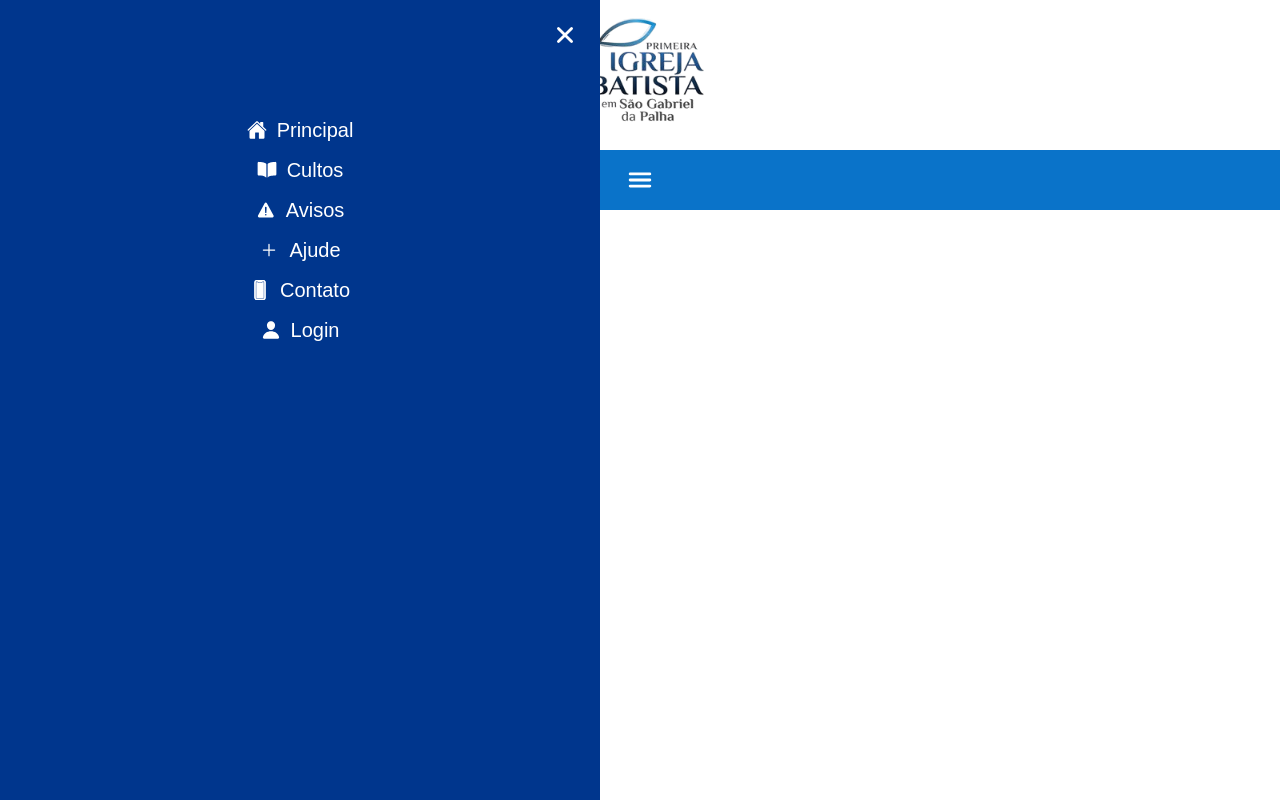
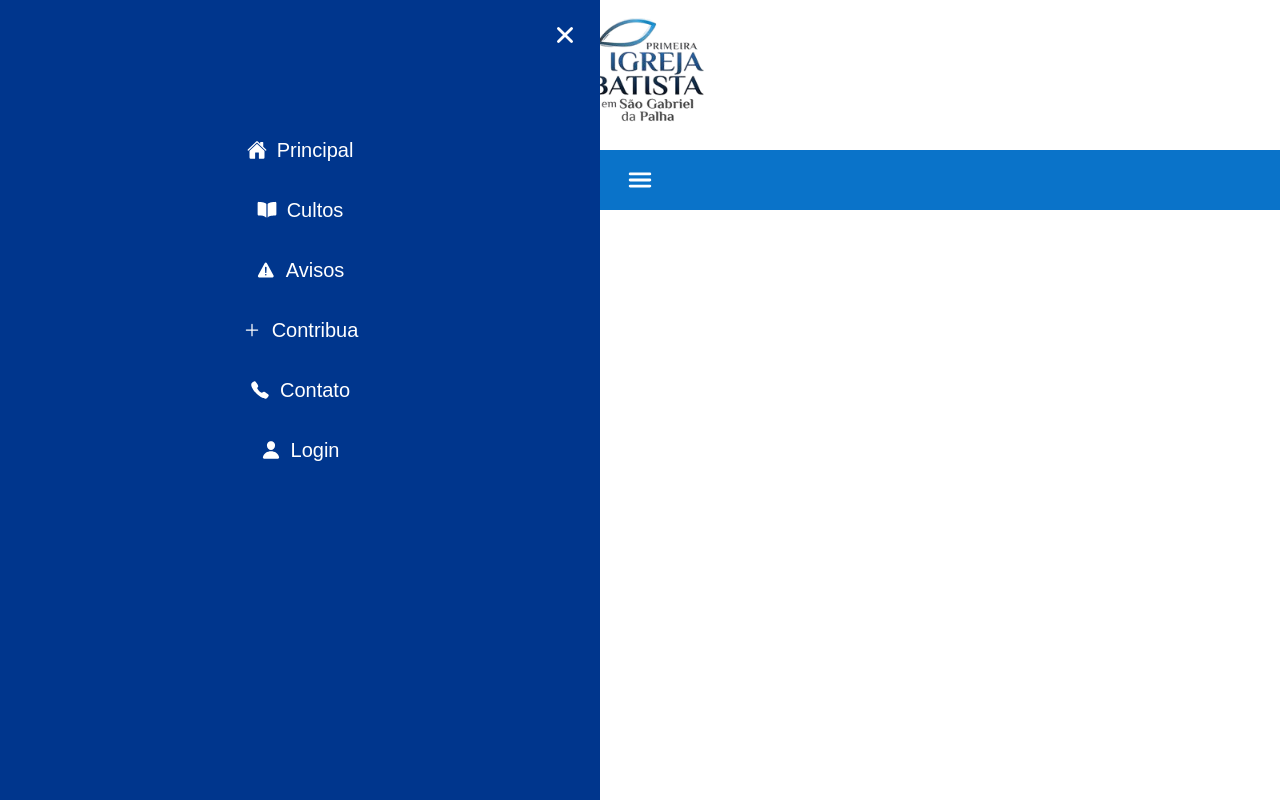
Before and after one commit to SamuelJacobsenB/projeto-igreja-atualizado, a Next.js app in the folder frontend/: page / in a window 1280 px wide. Both pictures are taken after a click on the element 640 px from the left and 180 px from the top of the page. Built offline with nearby package versions, Linux system fonts and the light colour scheme.

Commit message:
Alterações

```diff
--- a/frontend/src/components/icons/icons.ts
+++ b/frontend/src/components/icons/icons.ts
@@ -6,9 +6,10 @@ import {
   IoClose,
   IoWarning,
   IoHome,
-  IoPhonePortrait,
+  IoCall,
   IoBook,
   IoAdd,
+  IoSearch,
 } from "react-icons/io5";
 
 const I = {
@@ -19,9 +20,10 @@ const I = {
   Close: IoClose,
   Warning: IoWarning,
   Home: IoHome,
-  Phone: IoPhonePortrait,
+  Phone: IoCall,
   Book: IoBook,
   Add: IoAdd,
+  Search: IoSearch,
 };
 
 export default I;
--- a/frontend/src/components/layout/nav/nav.ts
+++ b/frontend/src/components/layout/nav/nav.ts
@@ -1,9 +1,10 @@
 import Root from "./root/root";
+import UserMenu from "./userMenu/userMenu";
 import UserDefault from "./userDefault";
-import UserLinks from "./userLinks/userLinks";
 
 export const Nav = {
   root: Root,
-  user_links: UserLinks,
+  user_menu: UserMenu,
+
   default_user: UserDefault,
 };
--- a/frontend/src/components/layout/nav/userDefault.tsx
+++ b/frontend/src/components/layout/nav/userDefault.tsx
@@ -4,7 +4,7 @@ import { Nav } from "./nav";
 const UserDefault: React.FC = () => {
   return (
     <Nav.root>
-      <Nav.user_links />
+      <Nav.user_menu />
     </Nav.root>
   );
 };
--- a/frontend/src/components/layout/nav/userLinks/styles.scss
+++ b/frontend/src/components/layout/nav/userLinks/styles.scss
@@ -1,12 +1,4 @@
 @import "../../../../styles/variables.scss";
-
-.menu {
-  font-size: $subtitle-size;
-  color: white;
-  width: 30px;
-  height: 30px;
-  cursor: pointer;
-}
 
 ul {
   align-items: center;
@@ -25,6 +17,7 @@ ul {
     font-size: $p-size;
     width: 100%;
     height: 40px;
+    margin-top: 20px;
     padding: 10px;
     border-radius: 8px;
     transition: 0.4s;
--- a/frontend/src/components/layout/nav/userLinks/userLinks.tsx
+++ b/frontend/src/components/layout/nav/userLinks/userLinks.tsx
@@ -1,25 +1,10 @@
-"use client";
-
-import React, { useState } from "react";
+import React from "react";
 import Link from "next/link";
 import I from "@/components/icons/icons";
 import "./styles.scss";
-import SideBar from "../../sidebar/sidebar";
 
 const UserLinks: React.FC = () => {
-  const [isOpen, setIsOpen] = useState<boolean>(false);
-
-  const handleToogleMenu = (): void => {
-    setIsOpen(!isOpen);
-  };
-
   return (
-    <>
-      <div className="menu" onClick={handleToogleMenu}>
-        <I.Menu />
-      </div>
-      {isOpen && (
-        <SideBar setIsOpen={setIsOpen}>
     <ul>
       <li>
         <Link href={"/"}>
@@ -40,9 +25,9 @@ const UserLinks: React.FC = () => {
         </Link>
       </li>
       <li>
-              <Link href={"/ajude"}>
+        <Link href={"/contribua"}>
           <I.Add />
-                Ajude
+          Contribua
         </Link>
       </li>
       <li>
@@ -58,9 +43,6 @@ const UserLinks: React.FC = () => {
         </Link>
       </li>
     </ul>
-        </SideBar>
-      )}
-    </>
   );
 };
 
--- /dev/null
+++ b/frontend/src/components/layout/nav/userMenu/styles.scss
@@ -0,0 +1,9 @@
+@import "../../../../styles/variables.scss";
+
+.menu {
+  font-size: $subtitle-size;
+  color: white;
+  width: 30px;
+  height: 30px;
+  cursor: pointer;
+}
--- /dev/null
+++ b/frontend/src/components/layout/nav/userMenu/userMenu.tsx
@@ -0,0 +1,30 @@
+"use client";
+
+import React, { useState } from "react";
+import "./styles.scss";
+import I from "@/components/icons/icons";
+import SideBar from "../../sidebar/sidebar";
+import UserLinks from "../userLinks/userLinks";
+
+const UserMenu: React.FC = () => {
+  const [isOpen, setIsOpen] = useState<boolean>(false);
+
+  const handleToogleMenu = (): void => {
+    setIsOpen(!isOpen);
+  };
+
+  return (
+    <>
+      <div className="menu" onClick={handleToogleMenu}>
+        <I.Menu />
+      </div>
+      {isOpen && (
+        <SideBar setIsOpen={setIsOpen}>
+          <UserLinks />
+        </SideBar>
+      )}
+    </>
+  );
+};
+
+export default UserMenu;
```
Lines whose indentation alone changed are shown as unchanged.
